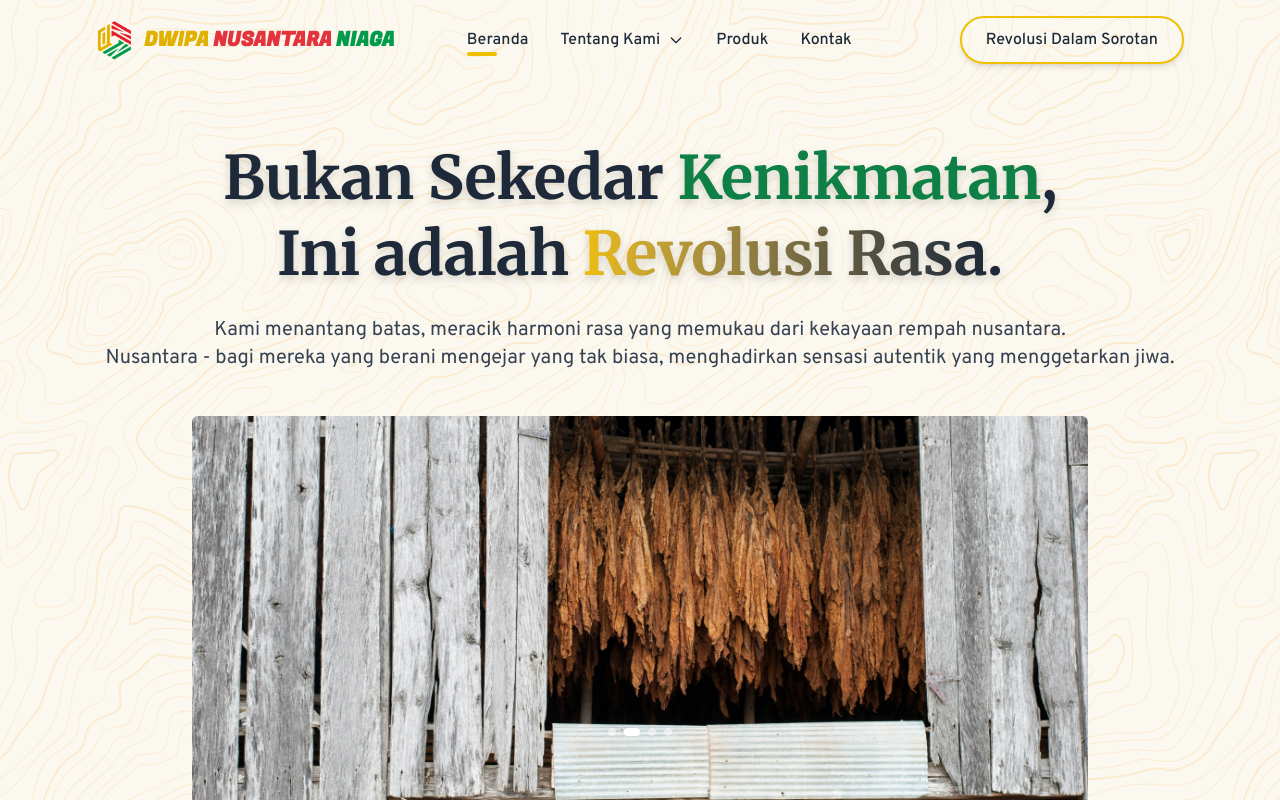
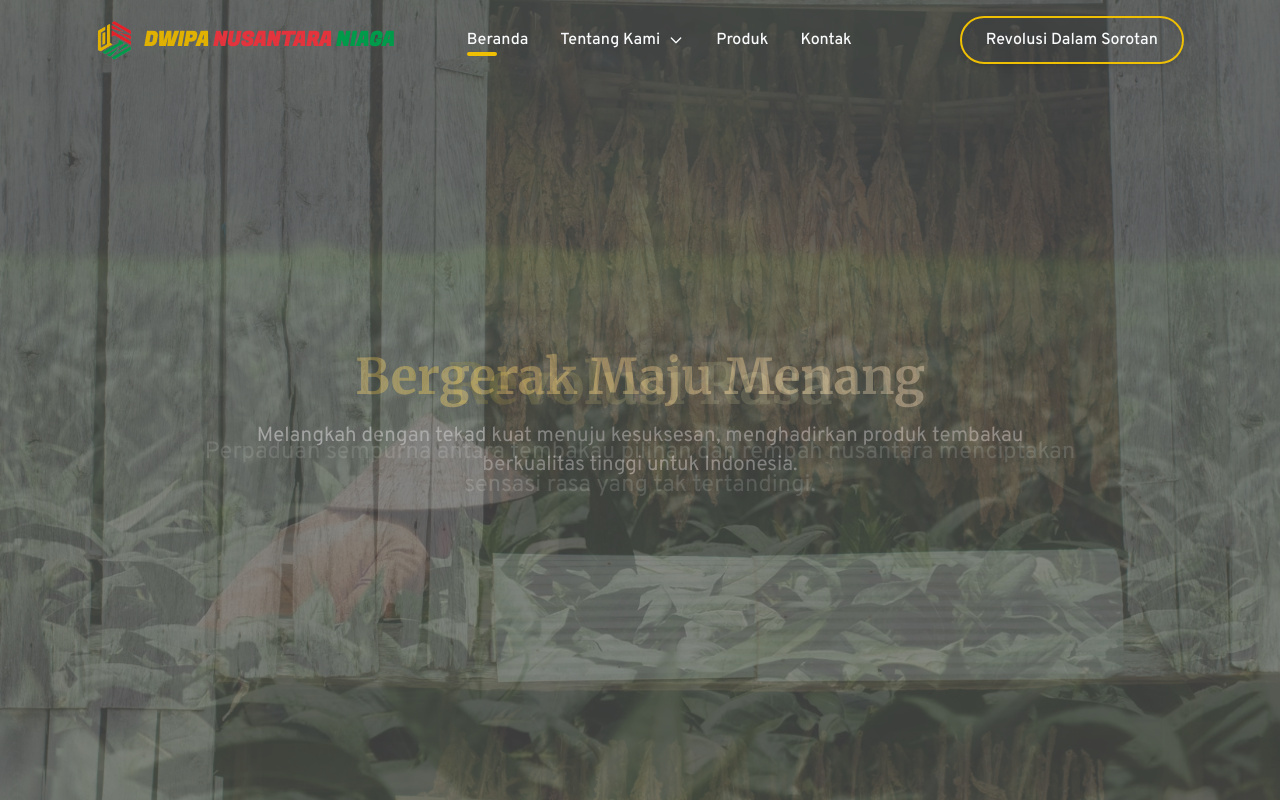
Before and after one commit to irfanfaiz25/dnn-company-profile, a React (Vite) app: page / in a window 1280 px wide. Shown: the top 800 px of the page. Built offline with nearby package versions, Linux system fonts and the light colour scheme.

Commit message:
fix: change hero section to be fully carousel image with text and auto slide

```diff
--- a/src/Components/Navbar.jsx
+++ b/src/Components/Navbar.jsx
@@ -138,7 +138,8 @@ const Navbar = () => {
                           <motion.div
                             className={`flex items-center gap-1 text-base cursor-pointer font-medium ${
                               location.pathname === "/sejarah" ||
-                              location.pathname === "/produk"
+                              location.pathname === "/produk" ||
+                              location.pathname === "/"
                                 ? "text-gray-50"
                                 : isScrolled
                                 ? "text-gray-50"
@@ -191,7 +192,8 @@ const Navbar = () => {
                           <motion.div
                             className={`relative text-base cursor-pointer font-medium ${
                               location.pathname === "/sejarah" ||
-                              location.pathname === "/produk"
+                              location.pathname === "/produk" ||
+                              location.pathname === "/"
                                 ? "text-gray-50"
                                 : isScrolled
                                 ? "text-gray-50"
@@ -248,7 +250,8 @@ const Navbar = () => {
                     <span
                       className={`absolute flex items-center justify-center w-full h-full ${
                         location.pathname === "/sejarah" ||
-                        location.pathname === "/produk"
+                        location.pathname === "/produk" ||
+                        location.pathname === "/"
                           ? "text-gray-50"
                           : isScrolled
                           ? "text-gray-50"
--- a/src/Pages/Beranda/Hero.jsx
+++ b/src/Pages/Beranda/Hero.jsx
@@ -3,52 +3,32 @@ import { useEffect, useRef, useState } from "react";
 import Picture1 from "../../assets/img/picture1.jpg";
 import Picture2 from "../../assets/img/picture2.jpg";
 import Picture3 from "../../assets/img/picture3.jpg";
-import Picture4 from "../../assets/img/picture4.jpg";
 
-// Add screen size detection at the top of the component
 const Hero = () => {
   const containerRef = useRef(null);
   const [currentImage, setCurrentImage] = useState(0);
-  const [isMobile, setIsMobile] = useState(false);
-
-  useEffect(() => {
-    const checkScreenSize = () => {
-      setIsMobile(window.innerWidth <= 768);
-    };
-
-    checkScreenSize();
-    window.addEventListener("resize", checkScreenSize);
-    return () => window.removeEventListener("resize", checkScreenSize);
-  }, []);
 
   const imagesCarousel = [
     {
       id: 1,
       image: Picture1,
-      title: "Rokok Kretek Premium",
+      title: "Bergerak Maju Menang",
       description:
-        "Nikmati sensasi rokok kretek premium dengan campuran tembakau pilihan dan cengkeh berkualitas tinggi.",
+        "Melangkah dengan tekad kuat menuju kesuksesan, menghadirkan produk tembakau berkualitas tinggi untuk Indonesia.",
     },
     {
       id: 2,
       image: Picture2,
-      title: "Tembakau Asli Nusantara",
+      title: "Revolusi Rasa",
       description:
-        "Tembakau pilihan dari berbagai daerah di Nusantara, diproses dengan standar kualitas terbaik.",
+        "Perpaduan sempurna antara tembakau pilihan dan rempah nusantara menciptakan sensasi rasa yang tak tertandingi.",
     },
     {
       id: 3,
       image: Picture3,
-      title: "Racikan Spesial",
+      title: "Pusaka Warisan Nusantara",
       description:
-        "Perpaduan sempurna antara tembakau premium dan rempah khas Indonesia untuk pengalaman merokok yang istimewa.",
-    },
-    {
-      id: 4,
-      image: Picture4,
-      title: "Tradisi dan Inovasi",
-      description:
-        "Menggabungkan kearifan lokal dengan teknologi modern dalam setiap produk tembakau kami.",
+        "Melestarikan warisan leluhur melalui racikan tembakau dan rempah tradisional yang telah terjaga keasliannya selama generasi.",
     },
   ];
 
@@ -56,7 +36,7 @@ const Hero = () => {
   useEffect(() => {
     const timer = setInterval(() => {
       setCurrentImage((prev) => (prev + 1) % imagesCarousel.length);
-    }, 5000);
+    }, 6000);
 
     return () => clearInterval(timer);
   }, []);
@@ -67,191 +47,52 @@ const Hero = () => {
     offset: ["start start", "end start"],
   });
 
-  // Values for the transitioning image
-  const imageWidth = useTransform(scrollYProgress, [0, 0.3], ["70%", "90%"]); // wider initial width
-  const imageHeight = useTransform(
-    scrollYProgress,
-    [0, 0.3],
-    ["27px", "40rem"] // reduced initial height
-  );
-  const imageY = useTransform(scrollYProgress, [0, 0.3], ["44vh", "20vh"]); // moved down from top
-  const imageX = useTransform(scrollYProgress, [0, 0.3], ["0%", "0%"]);
-  const imageScale = useTransform(scrollYProgress, [0, 0.3], [1, 1]);
-
-  const captionOpacity = useTransform(scrollYProgress, [0.1, 0.3], [0, 1]);
-
-  // Header section opacity (fade out as we scroll)
-  const headerOpacity = useTransform(scrollYProgress, [0, 0.2], [1, 0]);
   return (
     <div
       ref={containerRef}
-      className={`relative ${
-        isMobile ? "min-h-screen" : "min-h-[200vh]"
-      } section-background p-6 md:p-4 lg:p-0`}
+      className="relative h-screen w-full overflow-hidden"
     >
-      <div
-        className={`${
-          isMobile ? "h-screen" : "sticky"
-        } top-0 min-h-screen overflow-hidden`}
+      {imagesCarousel.map((item, index) => (
+        <motion.div
+          key={item.id}
+          className="absolute inset-0"
+          initial={{ opacity: 0, scale: 1.2 }}
+          animate={{
+            opacity: currentImage === index ? 1 : 0,
+            scale: currentImage === index ? 1 : 1.2,
+          }}
+          transition={{
+            opacity: { duration: 1, ease: "easeInOut" },
+            scale: { duration: 6, ease: "easeOut" },
+          }}
         >
-        {/* Header content with initial animations */}
+          <img
+            src={item.image}
+            alt={item.title}
+            className="h-full w-full object-cover"
+          />
+          <div className="absolute inset-0 bg-black/60" />
           <motion.div
-          transition={{ duration: 0.8, ease: "easeOut" }}
-          className="absolute top-15 left-0 w-full pt-6 md:pt-12 lg:pt-20"
-          style={{ opacity: isMobile ? 1 : headerOpacity }}
-        >
-          <div className="mx-auto text-center">
-            <motion.div
-              initial={{ opacity: 0 }}
-              animate={{ opacity: 1 }}
-              transition={{ duration: 0.5 }}
-              className="text-wrap mx-auto tracking-tight drop-shadow-lg hover:scale-105 transition-transform duration-300"
+            className="absolute inset-0 flex flex-col items-center justify-center text-white"
+            initial={{ y: 20, opacity: 0 }}
+            animate={{
+              y: currentImage === index ? 0 : 20,
+              opacity: currentImage === index ? 1 : 0,
+            }}
+            transition={{ duration: 0.8, delay: 0.3 }}
           >
             <motion.h1
-                initial={{ opacity: 0, y: 20 }}
-                animate={{ opacity: 1, y: 0 }}
-                transition={{
-                  duration: 0.8,
-                  type: "spring",
-                  stiffness: 100,
-                  delay: 0.2,
-                }}
-                className="text-2xl/8 md:text-5xl/15 lg:text-6xl/19 text-gray-800 font-display font-bold"
-              >
-                Bukan Sekedar{" "}
-                <motion.span
-                  initial={{ opacity: 0 }}
-                  animate={{ opacity: 1 }}
-                  transition={{ duration: 0.3, delay: 0.4 }}
-                  className="text-secondary-green"
-                >
-                  Kenikmatan
-                </motion.span>
-                ,
-              </motion.h1>
-              <motion.h1
-                initial={{ opacity: 0, y: 20 }}
-                animate={{ opacity: 1, y: 0 }}
-                transition={{
-                  duration: 0.8,
-                  type: "spring",
-                  stiffness: 100,
-                  delay: 0.6,
-                }}
-                className="text-2xl/8 md:text-5xl/15 lg:text-6xl/19 text-gray-800 font-display font-bold"
-              >
-                Ini adalah{" "}
-                <motion.span
               initial={{ opacity: 0 }}
               animate={{ opacity: 1 }}
               transition={{ duration: 0.3, delay: 0.8 }}
-                  className="bg-clip-text text-transparent bg-gradient-to-r from-gray-800 via-primary-gold to-gray-800 bg-[length:200%_auto] animate-[var(--animate-shine)] transition-[background-position] ease-[var(--bounce-in)]"
+              className="py-5 text-5xl font-bold font-display bg-clip-text text-transparent bg-gradient-to-r from-amber-200 via-primary-gold to-amber-100 bg-[length:200%_auto] animate-[var(--animate-shine)] transition-[background-position] ease-[var(--bounce-in)]"
             >
-                  Revolusi Rasa
-                </motion.span>
-                .
+              {item.title}
             </motion.h1>
+            <p className="max-w-3xl text-center text-xl">{item.description}</p>
           </motion.div>
-            <motion.div
-              initial={{ opacity: 0, y: 20 }}
-              animate={{ opacity: 1, y: 0 }}
-              transition={{ duration: 0.8, delay: 1 }}
-              className="mt-2 md:mt-6 text-wrap mx-auto"
-            >
-              <p className="text-sm md:text-lg/6 lg:text-xl/7 text-gray-700 font-sans font-normal hover:text-gray-900 transition-colors duration-300">
-                Kami menantang batas, meracik harmoni rasa yang memukau dari
-                kekayaan rempah nusantara.
-              </p>
-              <p className="text-sm md:text-lg/6 lg:text-xl/7 text-gray-700 font-sans font-normal hover:text-gray-900 transition-colors duration-300">
-                Nusantara - bagi mereka yang berani mengejar yang tak biasa,
-                menghadirkan sensasi autentik yang menggetarkan jiwa.
-              </p>
-            </motion.div>
-          </div>
-        </motion.div>
-
-        {/* Modified Image Section */}
-        <div
-          className={`${
-            isMobile ? "mt-[40vh]" : "habsolute mt-6 md:-mt-3 lg:mt-16"
-          } w-full flex justify-center`}
-        >
-          <motion.div
-            className="relative rounded-md overflow-hidden"
-            style={
-              isMobile
-                ? {
-                    width: "100%",
-                    height: "40vh",
-                    zIndex: 20,
-                  }
-                : {
-                    width: imageWidth,
-                    height: imageHeight,
-                    y: imageY,
-                    x: imageX,
-                    scale: imageScale,
-                    zIndex: 20,
-                    transition: { type: "spring", stiffness: 300, damping: 30 },
-                  }
-            }
-          >
-            <div className="relative w-full h-full">
-              {imagesCarousel.map((img, index) => (
-                <motion.div
-                  key={index}
-                  className="absolute w-full h-full"
-                  initial={{ opacity: 0, x: "100%" }}
-                  animate={{
-                    opacity: currentImage === index ? 1 : 0,
-                    x: currentImage === index ? "0%" : "-100%",
-                  }}
-                  transition={{ duration: 0.5 }}
-                >
-                  <img
-                    src={img.image}
-                    alt={`Slide ${index + 1}`}
-                    className="w-full h-full object-cover"
-                  />
         </motion.div>
       ))}
-
-              {/* Carousel Navigation */}
-              <div
-                className={`absolute ${
-                  isMobile ? "bottom-16" : "bottom-28"
-                } left-0 right-0 flex justify-center gap-2 z-30`}
-              >
-                {imagesCarousel.map((_, index) => (
-                  <button
-                    key={index}
-                    className={`w-2 h-2 rounded-full transition-all ${
-                      currentImage === index ? "bg-white w-4" : "bg-white/50"
-                    }`}
-                    onClick={() => setCurrentImage(index)}
-                  />
-                ))}
-              </div>
-            </div>
-
-            {/* Existing caption */}
-            <motion.div
-              className="absolute bottom-0 w-full p-3 bg-black/50 backdrop-blur-sm"
-              style={{ opacity: isMobile ? 1 : captionOpacity }}
-            >
-              <h3 className="text-base md:text-lg text-gray-50 font-semibold mb-1">
-                {imagesCarousel[currentImage].title}
-              </h3>
-              <p className="text-xs md:text-sm font-normal text-gray-200 line-clamp-2">
-                {imagesCarousel[currentImage].description}
-              </p>
-            </motion.div>
-          </motion.div>
-        </div>
-      </div>
-
-      {/* Spacer div only for desktop */}
-      {!isMobile && <div style={{ height: "100vh" }}></div>}
     </div>
   );
 };
--- a/src/Pages/Produk/Index.jsx
+++ b/src/Pages/Produk/Index.jsx
@@ -7,7 +7,7 @@ import DetailKedhaton from "../../assets/img/detail-kedhaton.png";
 import DetailMataram from "../../assets/img/detail-mataram.png";
 import DetailDinasti from "../../assets/img/detail-dinasti.png";
 import { useRef, useState } from "react";
-import { CircleArrowUp, ShoppingCart } from "lucide-react";
+import { CircleArrowUp } from "lucide-react";
 
 const Produk = () => {
   const { scrollY } = useScroll();
```
Lines whose indentation alone changed are shown as unchanged.
